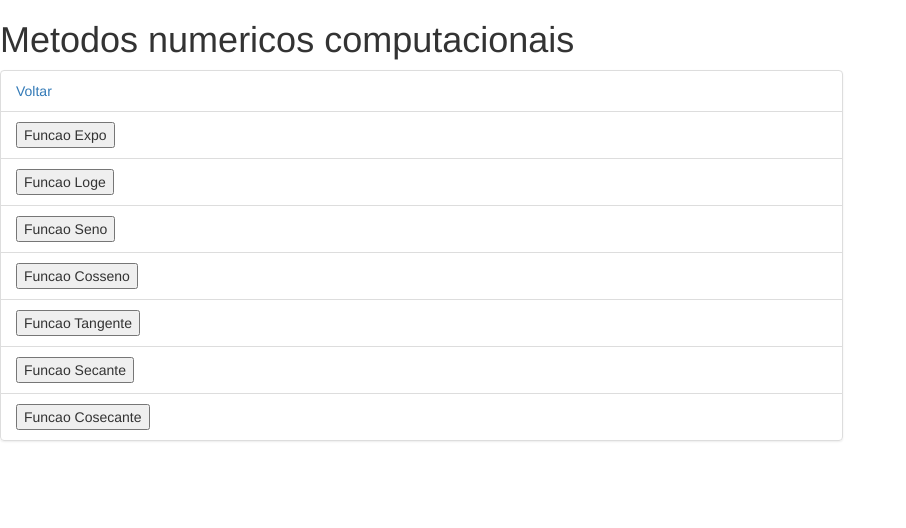
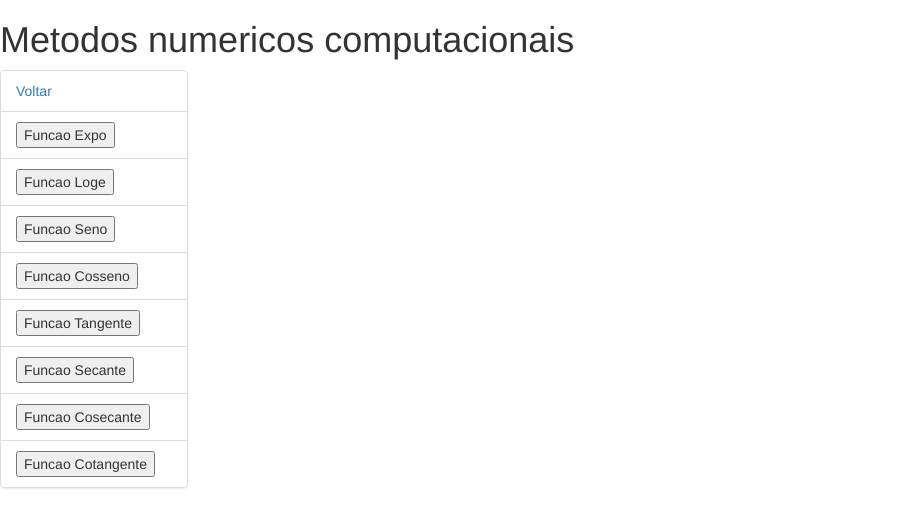
Before and after one commit to renatoagomes/mnc, a PHP site: page /t1 in a window 1280 px wide. Shown: the top 528 px of the page, without its empty margins (0-906 px from the left). Run offline with PHP 8.4, Linux system fonts and the light colour scheme.

Commit message:
funcoes auxiliares separadas em arquivo especifico. funcao cotangente

```diff
--- a/public_html/t1/index.php
+++ b/public_html/t1/index.php
@@ -15,7 +15,7 @@ $codErro = 0;
     <body>
         <h1>Metodos numericos computacionais</h1>
         <div class="row">
-            <div class="col-sm-8">
+            <div class="col-sm-2 float-left">
                 <ul class="list list-group">
                     <li class="list-group-item">
                         <a href="../"> Voltar </a>
@@ -48,11 +48,14 @@ $codErro = 0;
                        <button data-toggle="collapse" data-target="#cosecante">Funcao Cosecante</button>
                         </button>
                     </li>
-
+                    <li class="list-group-item">
+                       <button data-toggle="collapse" data-target="#cotangente">Funcao Cotangente</button>
+                        </button>
+                    </li>
                 </ul>
             </div>
 
-            <div id="expo" class="col-sm-8 collapse">
+            <div id="expo" class="col-sm-9 float-right collapse">
                 <h2>Calculando e^<?php echo $argumento ?></h2>
                 <table class="table">
                     <tr>
@@ -65,7 +68,6 @@ $codErro = 0;
                     <?php imprimeIteracoes($numIteracoes, $valorExpo, "---", "---", arrumaPrecisao($precisao)); ?>
                 </table>
             </div>
-        </div>
 
 <?php
 //inicializando variaveis
@@ -76,8 +78,7 @@ $numIteracoes = 1;
 $codErro = 0;
 ?>
 
-            <div class="row">
-                <div id="loge" class="collapse col-sm-8">
+                <div id="loge" class="collapse float-right col-sm-8">
                     <table class="table">
                     <h2>Calculando ln <?php echo $argumento ?></h2>
                         <tr>
@@ -90,7 +91,6 @@ $codErro = 0;
                         <?php imprimeIteracoes($numIteracoes, $valorLoge, "---", "---", arrumaPrecisao($precisao)); ?>
                     </table>
                 </div>
-            </div>
 
 <?php
 //inicializando variaveis
@@ -101,8 +101,7 @@ $numIteracoes = 1;
 $codErro = 0;
 ?>
 
-            <div class="row">
-                <div id="seno" class="collapse col-sm-8">
+                <div id="seno" class="collapse float-right col-sm-8">
                     <table class="table">
                        <h2>Calculando sen <?php echo $argumento ?> = sen <?php echo number_format(getValorSemVoltasCompletas($argumento), arrumaPrecisao($precisao));
             ?></h2>
@@ -116,7 +115,6 @@ $codErro = 0;
                         <?php imprimeIteracoes($numIteracoes, $valorSeno, "---", "---", arrumaPrecisao($precisao)); ?>
                     </table>
                 </div>
-            </div>
 
 <?php
 //inicializando variaveis
@@ -127,8 +125,7 @@ $numIteracoes = 2;
 $codErro = 0;
 ?>
 
-            <div class="row">
-                <div id="cosseno" class="collapse col-sm-8">
+                <div id="cosseno" class="collapse float-right col-sm-8">
                     <table class="table">
                        <h2>Calculando cos <?php echo $argumento ?> = cos <?php echo number_format(getValorSemVoltasCompletas($argumento), arrumaPrecisao($precisao));
             ?></h2>
@@ -142,7 +139,6 @@ $codErro = 0;
                         <?php imprimeIteracoes($numIteracoes, $valorCosseno, "---", "---", arrumaPrecisao($precisao)); ?>
                     </table>
                 </div>
-        </div>
 <?php
 //inicializando variaveis
 $argumento = 1.0471975511966;
@@ -152,8 +148,7 @@ $numIteracoes = 0;
 $codErro = 0;
 ?>
 
-            <div class="row">
-                <div id="tangente" class="collapse col-sm-8">
+                <div id="tangente" class="collapse float-right col-sm-8">
                     <table class="table">
                        <h2>Calculando tan <?php echo $argumento ?> = tan <?php echo number_format(getValorSemVoltasCompletas($argumento), arrumaPrecisao($precisao)); ?></h2>
                        <tr>
@@ -166,7 +161,6 @@ $codErro = 0;
                         <?php imprimeIteracoes($numIteracoes, $valorTangente, "---", "---", arrumaPrecisao($precisao)); ?>
                     </table>
                 </div>
-            </div>
 
 <?php
 //inicializando variaveis
@@ -177,8 +171,7 @@ $numIteracoes = 0;
 $codErro = 0;
 ?>
 
-            <div class="row">
-                <div id="secante" class="collapse col-sm-8">
+                <div id="secante" class="collapse float-right col-sm-8">
                     <table class="table">
                        <h2>Calculando sec <?php echo $argumento ?> = sec <?php echo number_format(getValorSemVoltasCompletas($argumento), arrumaPrecisao($precisao)); ?></h2>
                        <tr>
@@ -191,7 +184,6 @@ $codErro = 0;
                         <?php imprimeIteracoes($numIteracoes, $valorSecante, "---", "---", arrumaPrecisao($precisao)); ?>
                     </table>
                 </div>
-            </div>
 
 
 <?php
@@ -203,8 +195,7 @@ $numIteracoes = 0;
 $codErro = 0;
 ?>
 
-            <div class="row">
-                <div id="cosecante" class="collapse col-sm-8">
+                <div id="cosecante" class="collapse float-right col-sm-8">
                     <table class="table">
                        <h2>Calculando cosec <?php echo $argumento ?> = cosec <?php echo number_format(getValorSemVoltasCompletas($argumento), arrumaPrecisao($precisao)); ?></h2>
                        <tr>
@@ -217,13 +208,30 @@ $codErro = 0;
                         <?php imprimeIteracoes($numIteracoes, $valorCosecante, "---", "---", arrumaPrecisao($precisao)); ?>
                     </table>
                 </div>
+
+<?php
+//inicializando variaveis
+$argumento = M_PI/6;
+$precisao = 0.0001;
+$maxIteracoes = 50;
+$numIteracoes = 0;
+$codErro = 0;
+?>
+
+                <div id="cotangente" class="collapse float-right col-sm-8">
+                    <table class="table">
+                       <h2>Calculando cotag <?php echo $argumento ?> = cotag <?php echo number_format(getValorSemVoltasCompletas($argumento), arrumaPrecisao($precisao)); ?></h2>
+                       <tr>
+                            <th>K (&iacute;ndice)</th>
+                            <th>Termo</th>
+                            <th>Cotag</th>
+                            <th>Erro</th>
+                        </tr>
+                        <?php $valorCotag =  cotag($argumento, $precisao, $maxIteracoes, $numIteracoes, $codErro); ?>
+                        <?php imprimeIteracoes($numIteracoes, $valorCotag, "---", "---", arrumaPrecisao($precisao)); ?>
+                    </table>
+                </div>
             </div>
-
-
-
-
-
-
 
     </body>
 </html>
```
Also changed, not shown: public_html/t1/funcoes_auxiliares.php (added, +63 -0 lines), public_html/t1/t1.php (+38 -52 lines).
